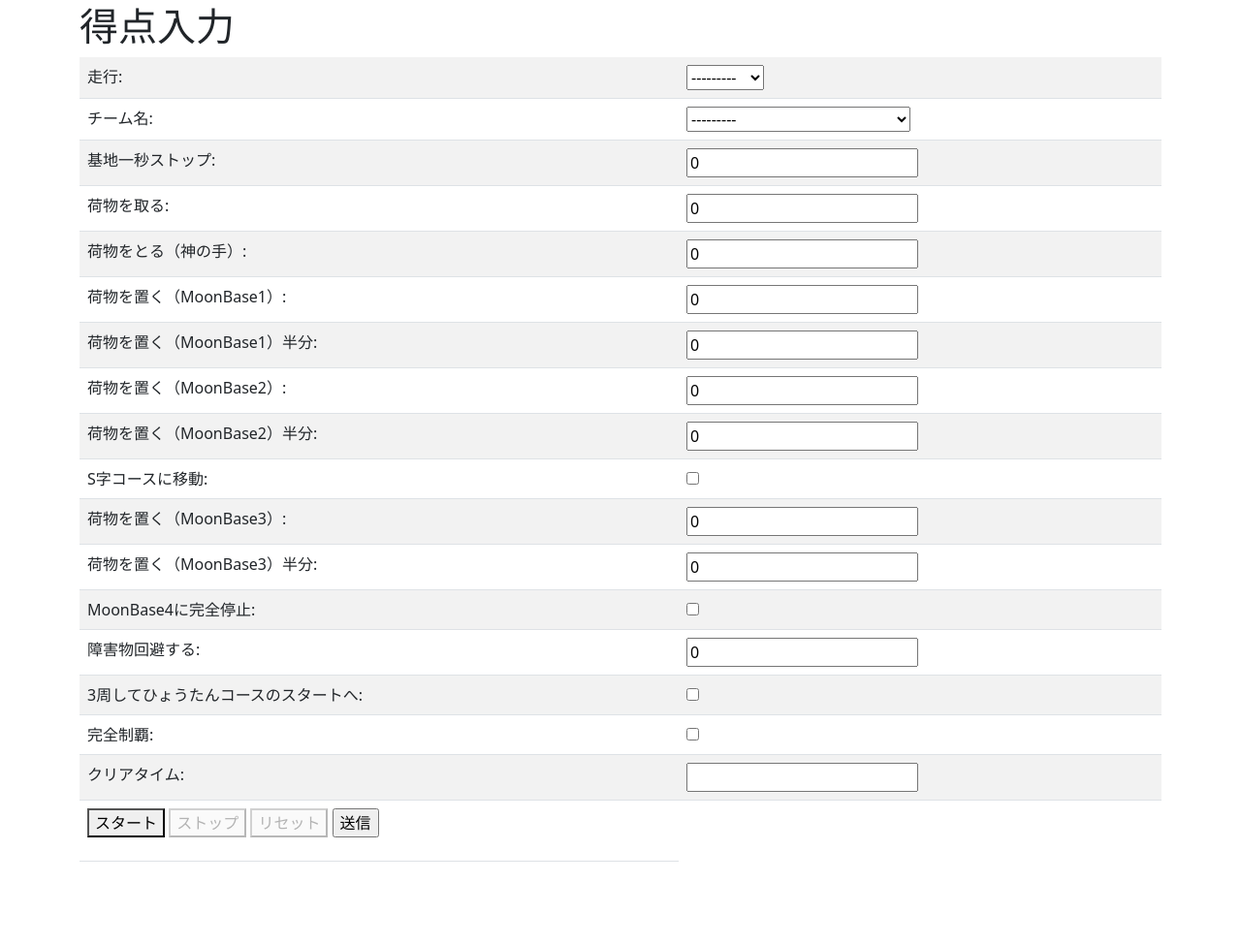
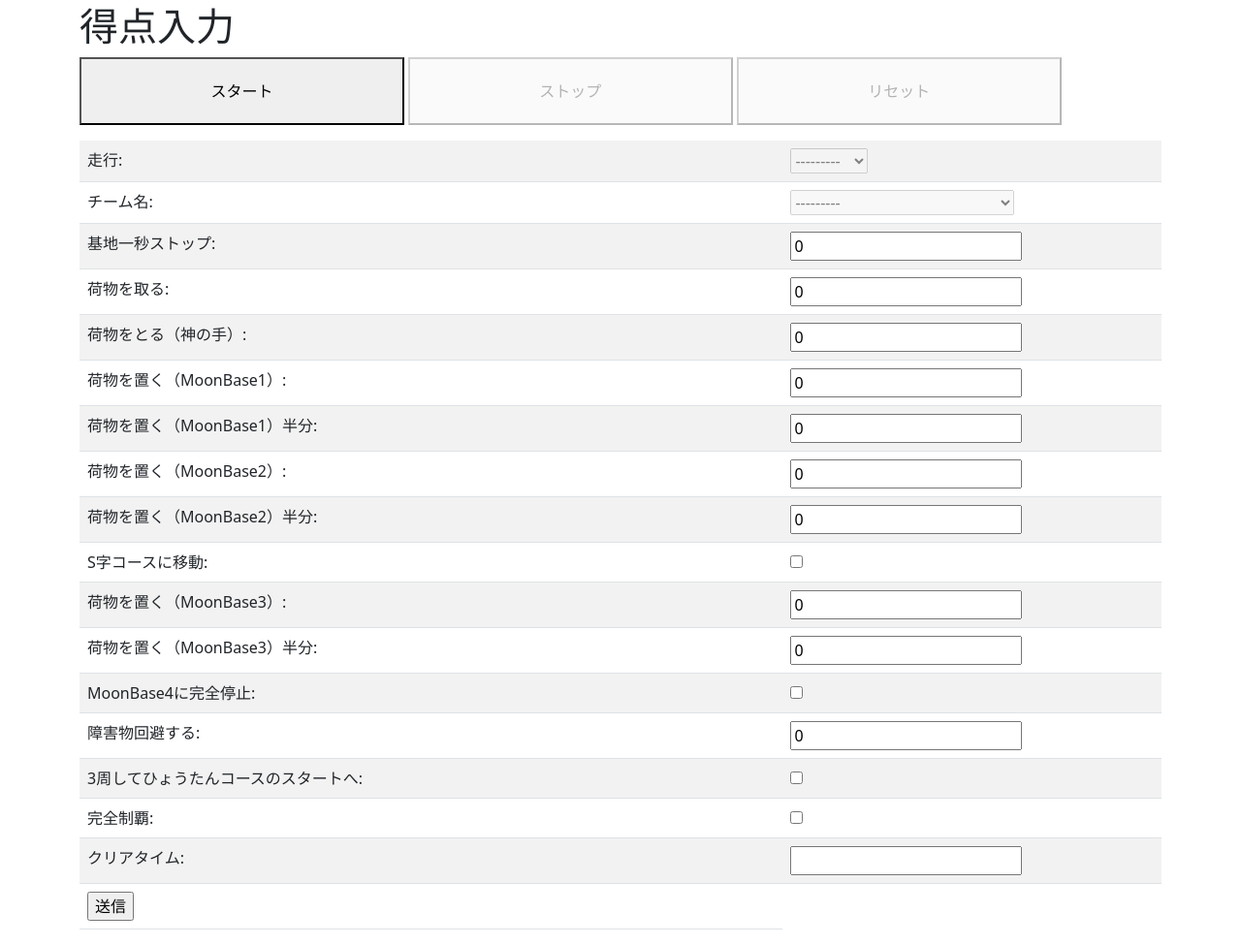
Before and after one commit to sishimizu/SRC, a Django app: page / in a window 1280 px wide. Shown: the part 69-1044 px from the top of the page at 97% size. Before the commit the page ends 958 px from the top, so only its background shows below. Run offline with Django 3.2, Linux system fonts and the light colour scheme; some libraries are stand-ins or nearby versions.

Commit message:
JSで画面を押せないようにする

```diff
--- a/score/templates/score/index.html
+++ b/score/templates/score/index.html
@@ -1,6 +1,6 @@
 <!DOCTYPE html>
 {% extends 'base.html' %}
-<!--{% load static %}-->
+{% load static %}
 {% load widget_tweaks %}
 {% block title %} 得点入力 {% endblock %}
 
@@ -8,160 +8,164 @@
 <div class="container">
   <h1>{{title}}</h1>
     <table class ="table table-hover table table-striped" >
+        <!--<thead>
+        <tr>
+            <th scope="col" style="width: 65%"></th>
+            <th scope="col" style="width: 35%"></th>
+        </tr>-->
       <form action="{% url 'index' %}"  method="post">
         {% csrf_token %}
         <tr>
-          <td>
+          <td style="width: 65%">
             {{ form.run.label_tag }}
           </td>
-          <td>
+          <td style="width: 35%">
             {{ form.run }}
           </td>
         </tr>
         <tr>
-          <td>
+          <td style="width: 65%">
             {{ form.team.label_tag }}
           </td>
-          <td>
+          <td style="width: 35%">
             {{ form.team }}
           </td>
         </tr>
         <tr>
-          <td>
+          <td style="width: 65%">
             {{ form.m1_cnt.label_tag }}
           </td>
-          <td>
+          <td style="width: 35%">
             {{ form.m1_cnt }}
           </td>
         </tr>
         <tr>
-          <td>
+          <td style="width: 65%">
             {{ form.m2_cnt.label_tag }}
           </td>
-          <td>
+          <td style="width: 35%">
             {{ form.m2_cnt }}
           </td>
         </tr>
         <tr>
-          <td>
+          <td style="width: 65%">
             {{ form.m2kami_cnt.label_tag }}
           </td>
-          <td>
+          <td style="width: 35%">
             {{ form.m2kami_cnt }}
           </td>
         </tr>
         <tr>
-          <td>
+          <td style="width: 65%">
             {{ form.m3_cnt.label_tag }}
           </td>
-          <td>
+          <td style="width: 35%">
             {{ form.m3_cnt }}
           </td>
         </tr>
         <tr>
-          <td>
+          <td style="width: 65%">
             {{ form.m3kami_cnt.label_tag }}
           </td>
-          <td>
+          <td style="width: 35%">
             {{ form.m3kami_cnt }}
           </td>
         </tr>
         <tr>
-          <td>
+          <td style="width: 65%">
             {{ form.m4_cnt.label_tag }}
           </td>
-          <td>
+          <td style="width: 35%">
             {{ form.m4_cnt }}
           </td>
         </tr>
         <tr>
-          <td>
+          <td style="width: 65%">
             {{ form.m4kami_cnt.label_tag }}
           </td>
-          <td>
+          <td style="width: 35%">
             {{ form.m4kami_cnt }}
           </td>
         </tr>
         <tr>
-          <td>
+          <td style="width: 65%">
             {{ form.m5_cnt.label_tag }}
           </td>
-          <td>
+          <td style="width: 35%">
             {{ form.m5_cnt }}
           </td>
         </tr>
         <tr>
-          <td>
+          <td style="width: 65%">
             {{ form.m6_cnt.label_tag }}
           </td>
-          <td>
+          <td style="width: 35%">
             {{ form.m6_cnt }}
           </td>
         </tr>
         <tr>
-          <td>
+          <td style="width: 65%">
             {{ form.m6kami_cnt.label_tag }}
           </td>
-          <td>
+          <td style="width: 35%">
             {{ form.m6kami_cnt }}
           </td>
         </tr>
         <tr>
-          <td>
+          <td style="width: 65%">
             {{ form.m7_cnt.label_tag }}
           </td>
-          <td>
+          <td style="width: 35%">
             {{ form.m7_cnt }}
           </td>
         </tr>
         <tr>
-          <td>
+          <td style="width: 65%">
             {{ form.bonus1.label_tag }}
           </td>
-          <td>
+          <td style="width: 35%">
             {{ form.bonus1 }}
           </td>
         </tr>
         <tr>
-          <td>
+          <td style="width: 65%">
             {{ form.bonus2.label_tag }}
           </td>
-          <td>
+          <td style="width: 35%">
             {{ form.bonus2 }}
           </td>
         </tr>
         <tr>
-          <td>
+          <td style="width: 65%">
             {{ form.perfect.label_tag }}
           </td>
-          <td>
+          <td style="width: 35%">
             {{ form.perfect }}
           </td>
         </tr>
         <tr>
-          <td>
+          <td style="width: 65%">
             {{ form.clear_time.label_tag }}
           </td>
-          <td>
+          <td style="width: 35%">
             {{ form.clear_time |add_class:"counter" }}
           </td>
         </tr>
         <tr>
-          <td>
             <figure class="time">
-              <button class="start" type="button">スタート</button>
-              <button class="stop" type="button">ストップ</button>
-              <button class="reset" type="button">リセット</button>
-              <input type="submit" value = "送信">
+              <button class="start" type="button" style ="width:30%; height:70px;">スタート</button>
+              <button class="stop" type="button" style ="width:30%; height:70px;">ストップ</button>
+              <button class="reset" type="button" style ="width:30%; height:70px;">リセット</button>
             </figure>
-          </td>
+
+          <td><input type="submit" value = "送信"></td>
         </tr>
       </form>
+      <!--</thead>-->
     </table>
-
 </div>
 
 {% endblock %}
 {% block script %}
-<script src="{% static 'score\js\timer.js' %}"></script>
+<script src="{% static 'js/timer.js' %}"></script>
 {% endblock %}
```
Also changed, not shown: score/static/score/js/timer.js (+32 -2 lines).
